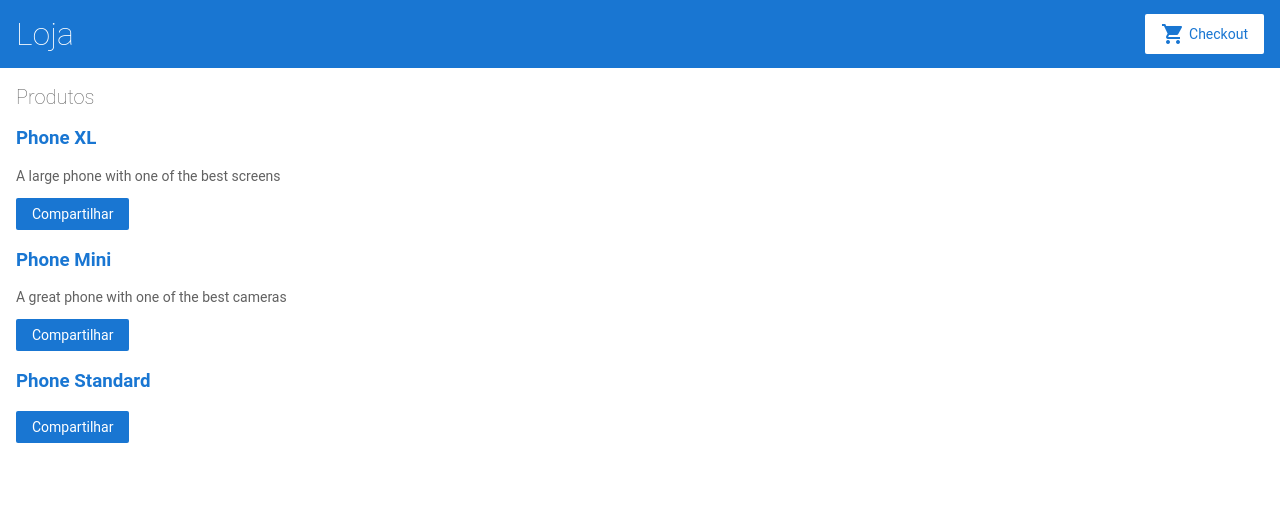
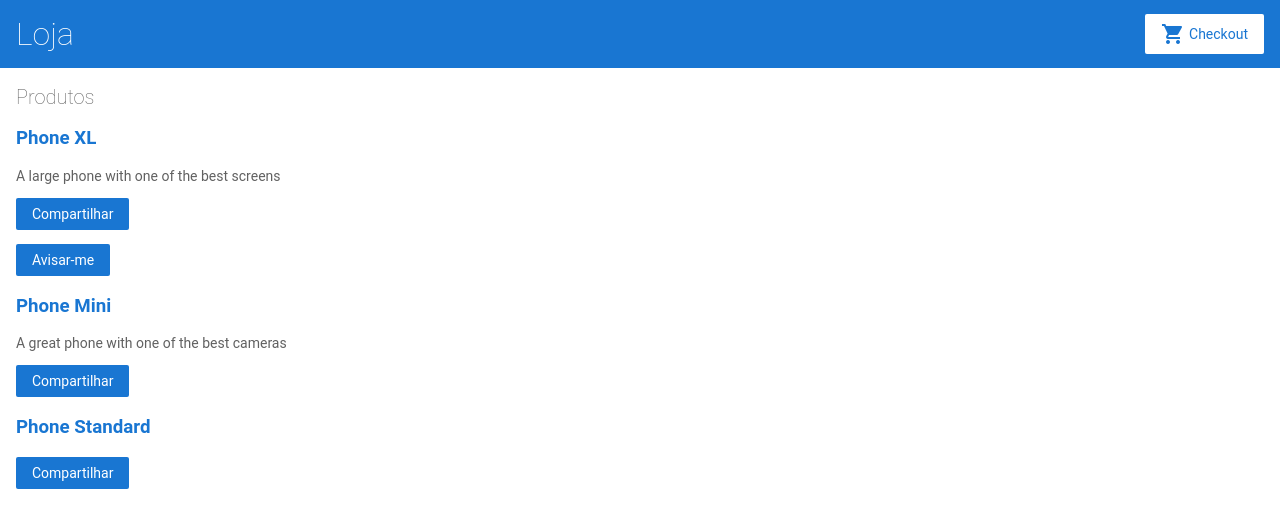
Before and after one commit to redrede/angular-o8ccam, an Angular app: page / in a window 1280 px wide. Shown: the top 528 px of the page. Built offline with nearby package versions, Linux system fonts and the light colour scheme.

Commit message:
2 files modified, 3 added

```diff
--- /dev/null
+++ b/src/app/product-alerts/product-alerts.component.html
@@ -0,0 +1,3 @@
+<p *ngIf="product.price > 700">
+  <button>Avisar-me</button>
+</p>
--- /dev/null
+++ b/src/app/product-alerts/product-alerts.component.ts
@@ -0,0 +1,16 @@
+import { Component, OnInit } from "@angular/core";
+import { Input } from "@angular/core";
+import { Output, EventEmitter } from "@angular/core";
+
+@Component({
+  selector: "app-product-alerts",
+  templateUrl: "./product-alerts.component.html",
+  styleUrls: ["./product-alerts.component.css"]
+})
+export class ProductAlertsComponent implements OnInit {
+  @Input() product;
+  @Output() notify;
+  constructor() {}
+
+  ngOnInit() {}
+}
--- a/src/app/product-list/product-list.component.html
+++ b/src/app/product-list/product-list.component.html
@@ -12,6 +12,7 @@
   <button (click)="share()">
     Compartilhar
   </button>
+  <app-product-alerts [product]="product"></app-product-alerts>
 </div>
 <!--
 Copyright Google LLC. All Rights Reserved.
```
Also changed, not shown: src/app/app.module.ts (+13 -16 lines), src/app/product-alerts/product-alerts.component.css (added).
